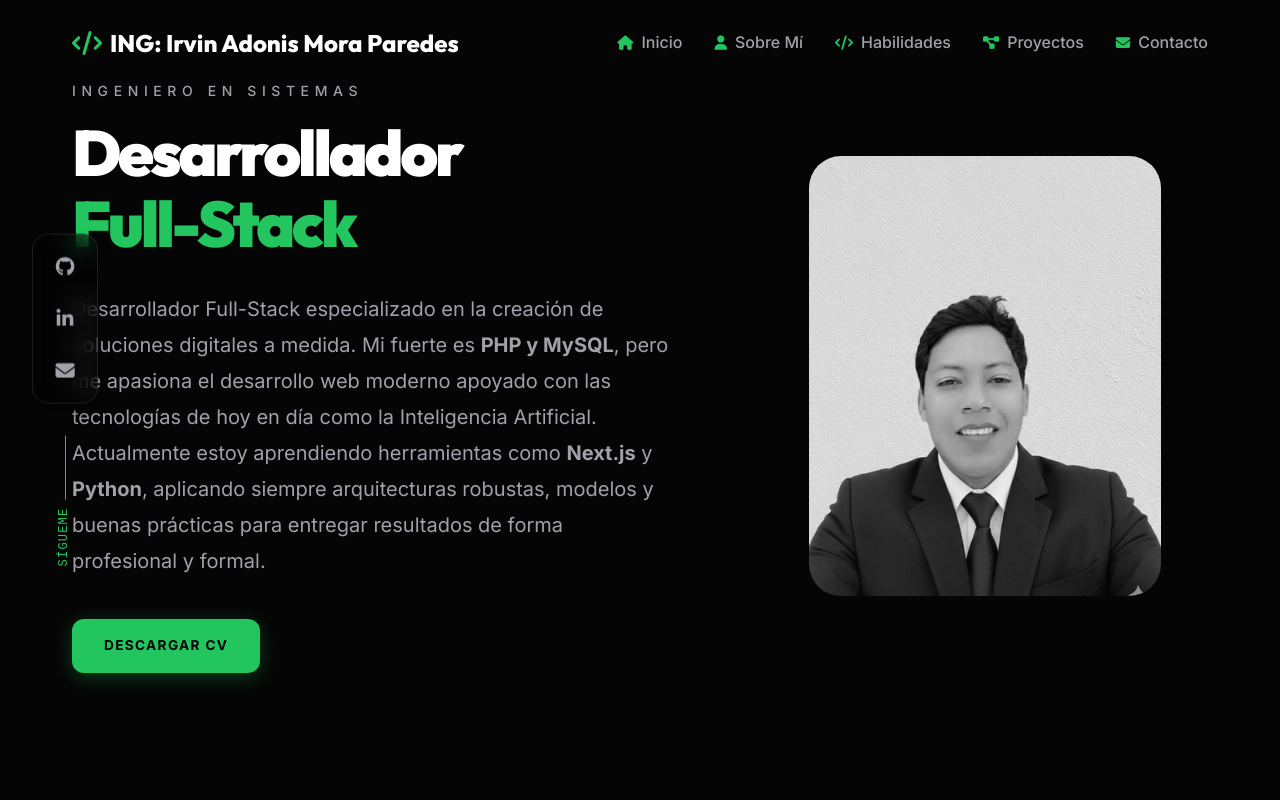
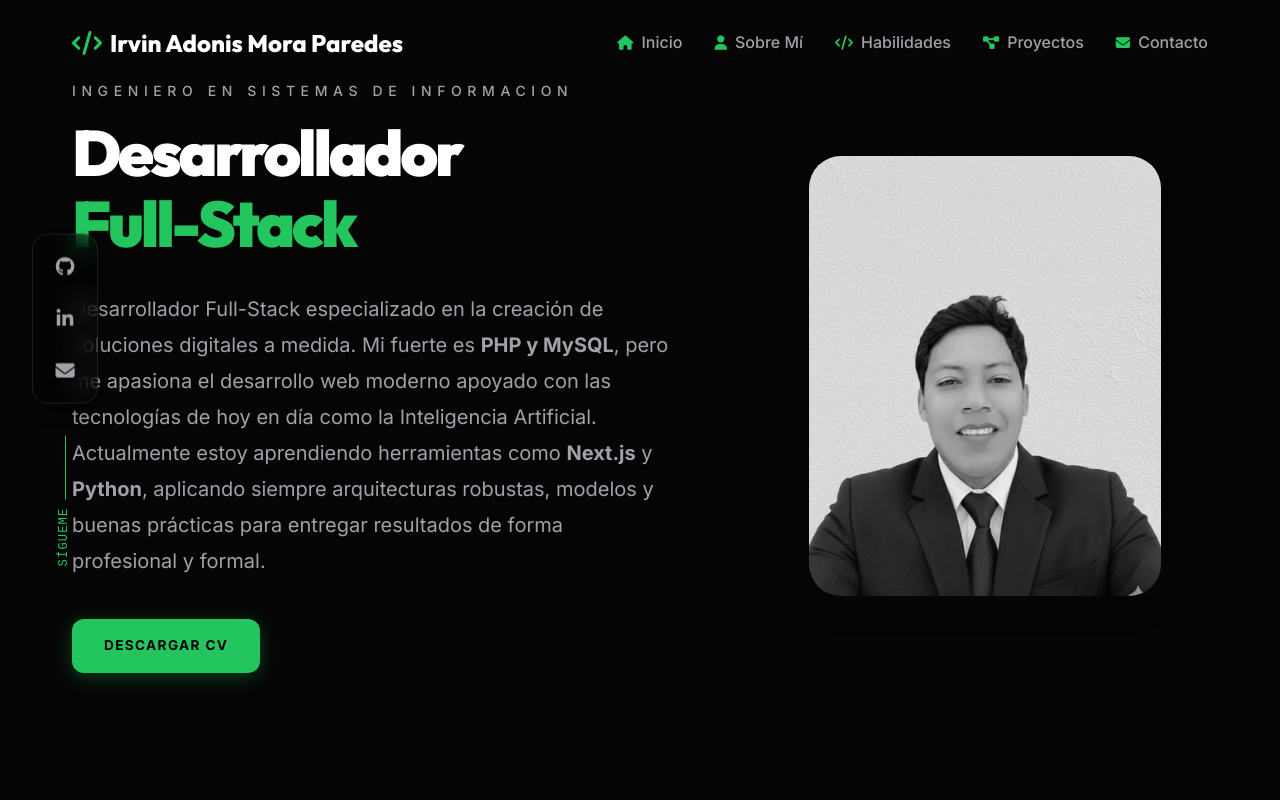
Before and after one commit to irvinmora/irvin-portfolio, a Next.js app: page / in a window 1280 px wide. Shown: the top 800 px of the page. Built offline with nearby package versions, Linux system fonts and the light colour scheme.

Commit message:
cambio de nombre en el navbar

```diff
--- a/src/app/layout.js
+++ b/src/app/layout.js
@@ -5,12 +5,16 @@ export const metadata = {
   description: "Portafolio profesional de Irvin Mora, Ingeniero en Sistemas y Desarrollador Web Full-Stack. Proyectos en PHP, Next.js, React y bases de datos.",
   keywords: ["Irvin Mora", "Desarrollador Web", "Full-Stack", "PHP", "Next.js", "React", "Portafolio", "Ecuador"],
   authors: [{ name: "Irvin Mora" }],
+  icons: {
+    icon: "/icon.svg",
+  }
 };
 
 export default function RootLayout({ children }) {
   return (
     <html lang="es">
       <head>
+        <link rel="icon" href="/icon.svg" type="image/svg+xml" />
         <link
           rel="stylesheet"
           href="https://cdnjs.cloudflare.com/ajax/libs/font-awesome/6.4.0/css/all.min.css"
--- a/src/components/Hero.js
+++ b/src/components/Hero.js
@@ -10,7 +10,7 @@ export default function Hero() {
         <div className={styles.heroContent}>
           <div className="space-y-4">
             <span className={styles.heroBadge}>
-              Ingeniero en Sistemas
+              Ingeniero en Sistemas De Informacion
             </span>
             <h1 className={styles.heroTitle}>
               <span className={styles.titleLine}>Desarrollador</span>
--- a/src/components/Navbar.js
+++ b/src/components/Navbar.js
@@ -27,7 +27,7 @@ export default function Navbar() {
       <div className={`container ${styles.navContainer}`}>
         <a href="#inicio" className={styles.logo}>
           <span className={styles.logoIcon}><i className="fas fa-code"></i></span>
-          <span className={styles.logoText}>ING: Irvin Adonis Mora Paredes</span>
+          <span className={styles.logoText}>Irvin Adonis Mora Paredes</span>
         </a>
 
         <div className={`${styles.navMenu} ${isOpen ? styles.active : ""}`}>
```
Also changed, not shown: public/icon.svg (added).
